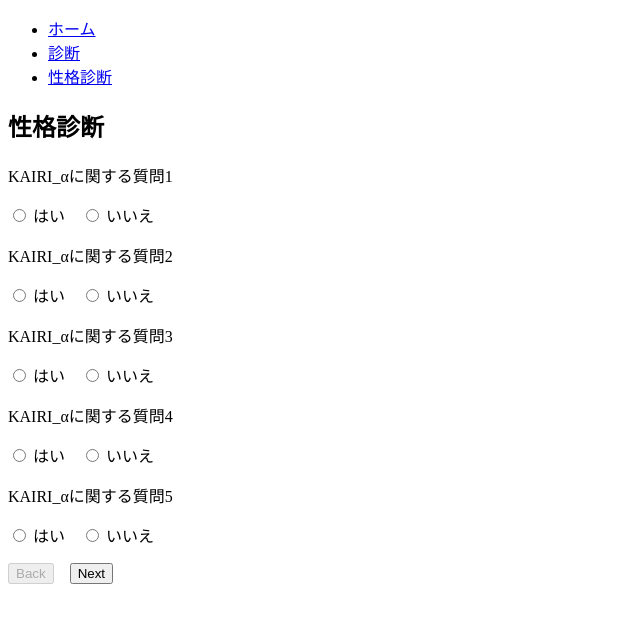
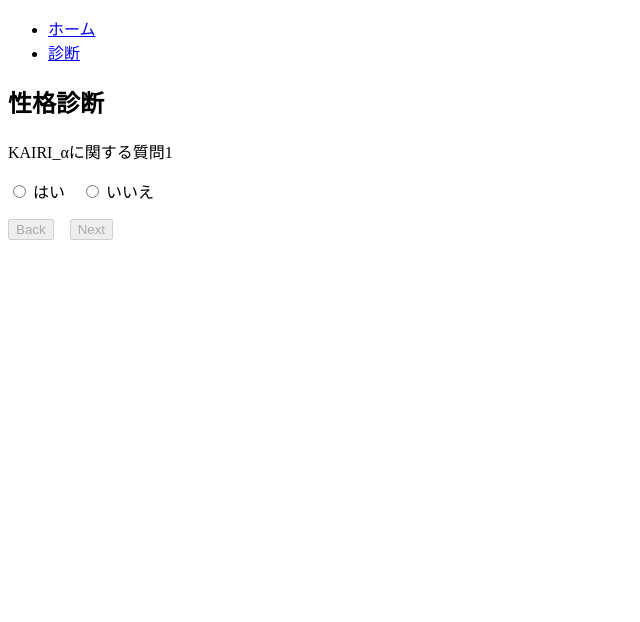
Before and after one commit to leococonut8585/hexacodex, a React (Create React App) app in the folder frontend/: page /personality in a window 1280 px wide. Shown: the top 622 px of the page, without its empty margins (0-640 px from the left). Built offline with nearby package versions, Linux system fonts and the light colour scheme.

Commit message:
Remove personality nav link and make questionnaire single question

```diff
--- a/frontend/src/App.tsx
+++ b/frontend/src/App.tsx
@@ -18,9 +18,6 @@ function App() {
           <li>
             <Link to="/diagnose">診断</Link>
           </li>
-          <li>
-            <Link to="/personality">性格診断</Link>
-          </li>
         </ul>
       </nav>
 
--- a/frontend/src/components/Questionnaire.tsx
+++ b/frontend/src/components/Questionnaire.tsx
@@ -2,8 +2,6 @@ import React, { useState } from 'react';
 import questionsData from '../constants/questions.json';
 import features from '../constants/features.json';
 import { CategoryQuestions, AnswerState, DiagnosisResult } from '../types';
-
-const QUESTIONS_PER_PAGE = 5;
 
 const Questionnaire: React.FC = () => {
   const data: CategoryQuestions = questionsData as CategoryQuestions;
@@ -21,10 +19,8 @@ const Questionnaire: React.FC = () => {
     });
     return state;
   });
-  const [page, setPage] = useState(0);
+  const [index, setIndex] = useState(0);
   const [result, setResult] = useState<DiagnosisResult | null>(null);
-
-  const totalPages = Math.ceil(allQuestions.length / QUESTIONS_PER_PAGE);
 
   const handleAnswer = (
     category: string,
@@ -37,10 +33,7 @@ const Questionnaire: React.FC = () => {
     }));
   };
 
-  const pageQuestions = allQuestions.slice(
-    page * QUESTIONS_PER_PAGE,
-    (page + 1) * QUESTIONS_PER_PAGE
-  );
+  const currentQuestion = allQuestions[index];
 
   const canSubmit = allQuestions.every(
     (q) => answers[q.category][q.id] !== undefined
@@ -69,53 +62,53 @@ const Questionnaire: React.FC = () => {
         </div>
       ) : (
         <div>
-          {pageQuestions.map((q) => (
-            <div key={`${q.category}-${q.id}`} style={{ marginBottom: '1rem' }}>
-              <p>{q.question}</p>
+          <div key={`${currentQuestion.category}-${currentQuestion.id}`} style={{ marginBottom: '1rem' }}>
+            <p>{currentQuestion.question}</p>
             <label>
               <input
                 type="radio"
-                  name={`${q.category}-${q.id}`}
-                  onChange={() => handleAnswer(q.category, q.id, true)}
-                  checked={answers[q.category][q.id] === true}
+                name={`${currentQuestion.category}-${currentQuestion.id}`}
+                onChange={() => handleAnswer(currentQuestion.category, currentQuestion.id, true)}
+                checked={answers[currentQuestion.category][currentQuestion.id] === true}
               />{' '}
-                {q.optionYes}
+              {currentQuestion.optionYes}
             </label>
             <label style={{ marginLeft: '1rem' }}>
               <input
                 type="radio"
-                  name={`${q.category}-${q.id}`}
-                  onChange={() => handleAnswer(q.category, q.id, false)}
-                  checked={answers[q.category][q.id] === false}
+                name={`${currentQuestion.category}-${currentQuestion.id}`}
+                onChange={() => handleAnswer(currentQuestion.category, currentQuestion.id, false)}
+                checked={answers[currentQuestion.category][currentQuestion.id] === false}
               />{' '}
-                {q.optionNo}
+              {currentQuestion.optionNo}
             </label>
           </div>
-          ))}
           <div style={{ marginTop: '1rem' }}>
-            <button onClick={() => setPage((p) => Math.max(p - 1, 0))} disabled={page === 0}>
+            <button onClick={() => setIndex((i) => Math.max(i - 1, 0))} disabled={index === 0}>
               Back
             </button>
-            {page < totalPages - 1 && (
+            {index < allQuestions.length - 1 && (
               <button
-                onClick={() => setPage((p) => Math.min(p + 1, totalPages - 1))}
+                onClick={() => setIndex((i) => Math.min(i + 1, allQuestions.length - 1))}
                 style={{ marginLeft: '1rem' }}
+                disabled={answers[currentQuestion.category][currentQuestion.id] === undefined}
+                data-testid="next"
               >
                 Next
               </button>
             )}
-            {page === totalPages - 1 && (
+            {index === allQuestions.length - 1 && (
               <button
                 onClick={handleSubmit}
-                disabled={!canSubmit}
+                disabled={!canSubmit || answers[currentQuestion.category][currentQuestion.id] === undefined}
                 style={{ marginLeft: '1rem' }}
                 data-testid="submit"
               >
-                診断する
+                結果を見る
               </button>
             )}
           </div>
-          {!canSubmit && page === totalPages - 1 && (
+          {!canSubmit && index === allQuestions.length - 1 && (
             <p style={{ color: 'red' }}>未回答の質問があります。</p>
           )}
         </div>
```
Also changed, not shown: 1 other file (tests, documents, lock files or other folders). Lines whose indentation alone changed are shown as unchanged.
